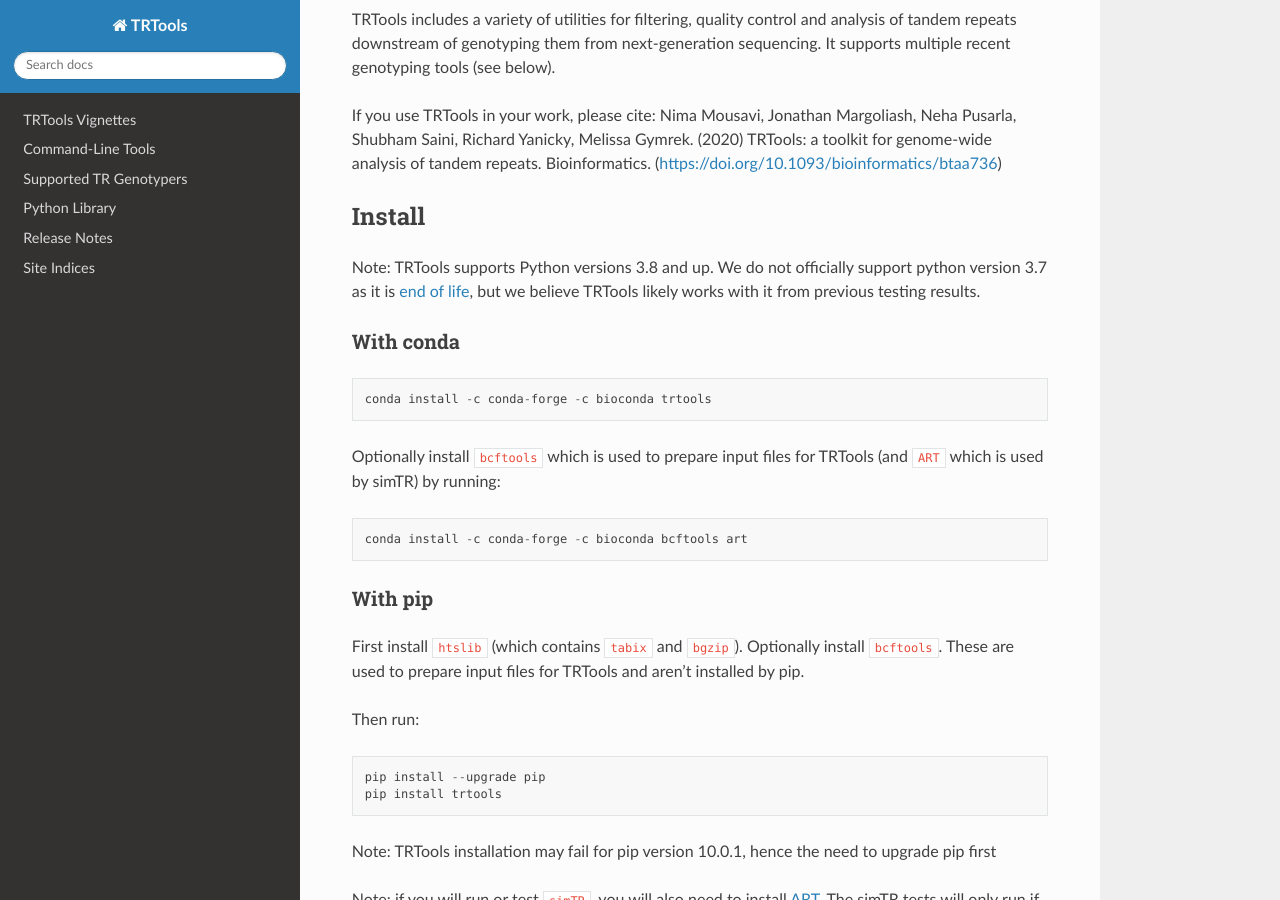
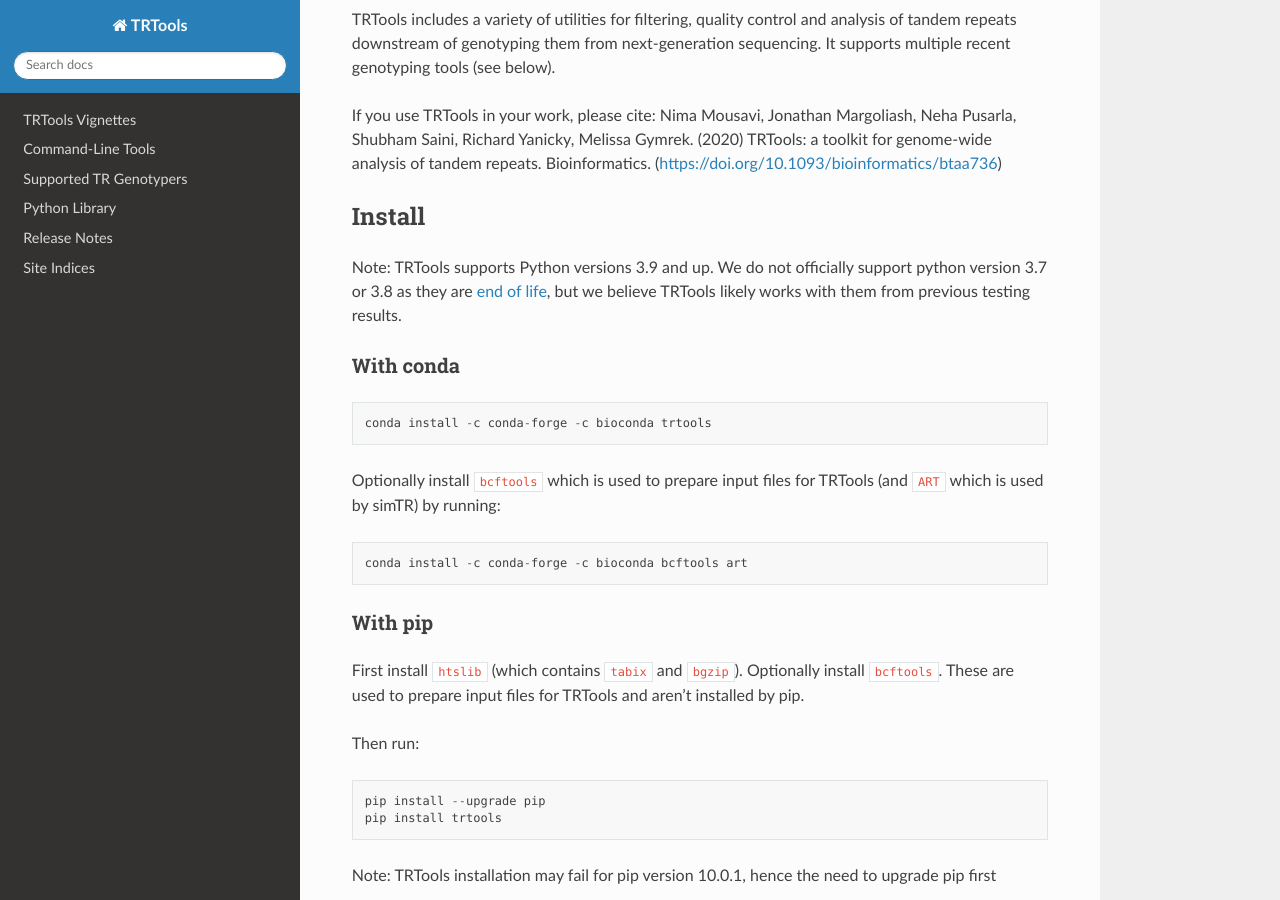
Before and after one commit to gymrek-lab/TRTools, a Sphinx documentation site: the page built from doc/index.rst, in a window 1280 px wide and 900 px high, scrolled down 309 px. Built offline with Sphinx 7.4.7 and the Read the Docs theme 3.1.0, drawn with Linux system fonts in a browser that asks for light colours.

Commit message:
lock at a version of cyvcf2 which is compatible with numpy 2

```diff
--- a/doc/index.rst
+++ b/doc/index.rst
@@ -27,7 +27,7 @@
 Install
 -------
 
-Note: TRTools supports Python versions 3.8 and up. We do not officially support python version 3.7 as it is `end of life <https://devguide.python.org/versions/#status-of-python-versions>`_, but we believe TRTools likely works with it from previous testing results.
+Note: TRTools supports Python versions 3.9 and up. We do not officially support python version 3.7 or 3.8 as they are `end of life <https://devguide.python.org/versions/#status-of-python-versions>`_, but we believe TRTools likely works with them from previous testing results.
 
 With conda
 ^^^^^^^^^^
--- a/pyproject.toml
+++ b/pyproject.toml
@@ -37,7 +37,8 @@
     { version = "3.0.0" , markers = "python_version < '3.8'" },
 ]
 cyvcf2 = [
-    { version = "0.30.27" },
+    { version = "0.30.27" , markers = "python_version <= '3.9'" },
+    { version = "0.31.1" , markers = "python_version > '3.9'" },
 ]
 matplotlib = [
     { version = "3.1.2" , markers = "python_version < '3.9'" },
```
Also changed, not shown: 1 other file.
